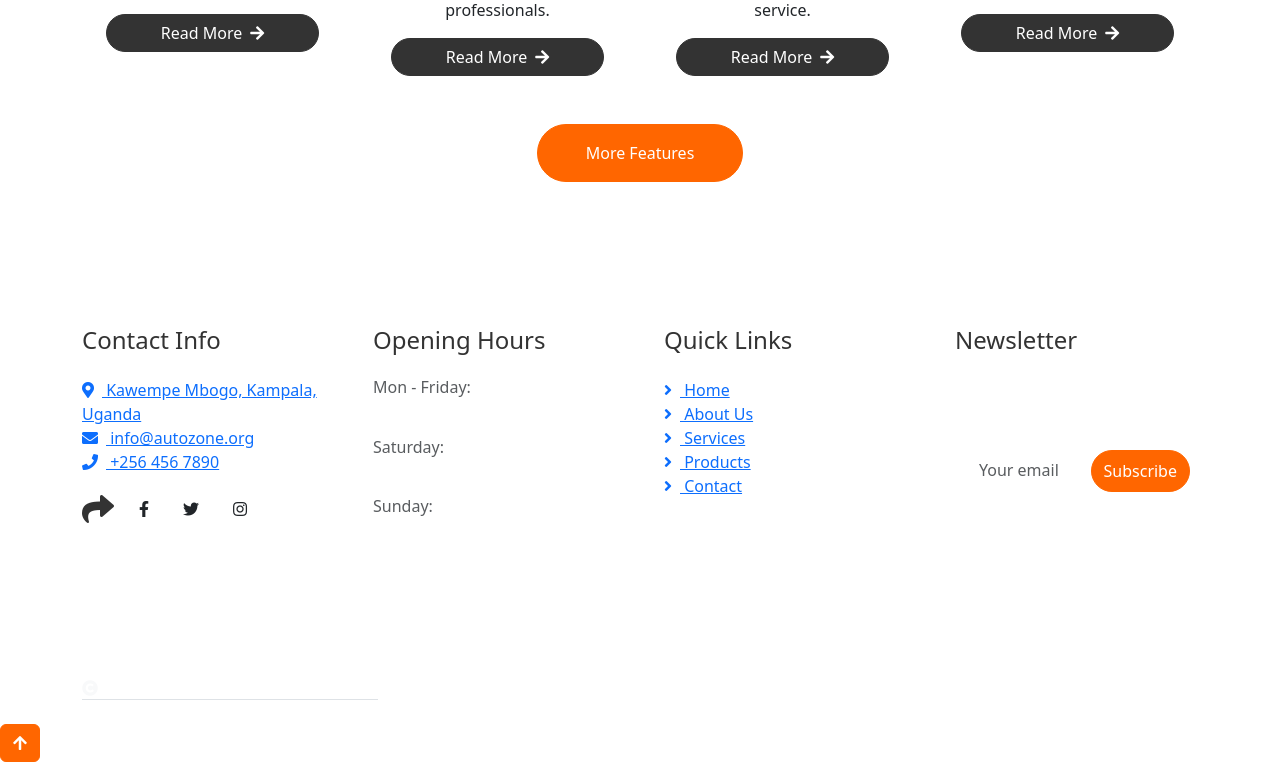
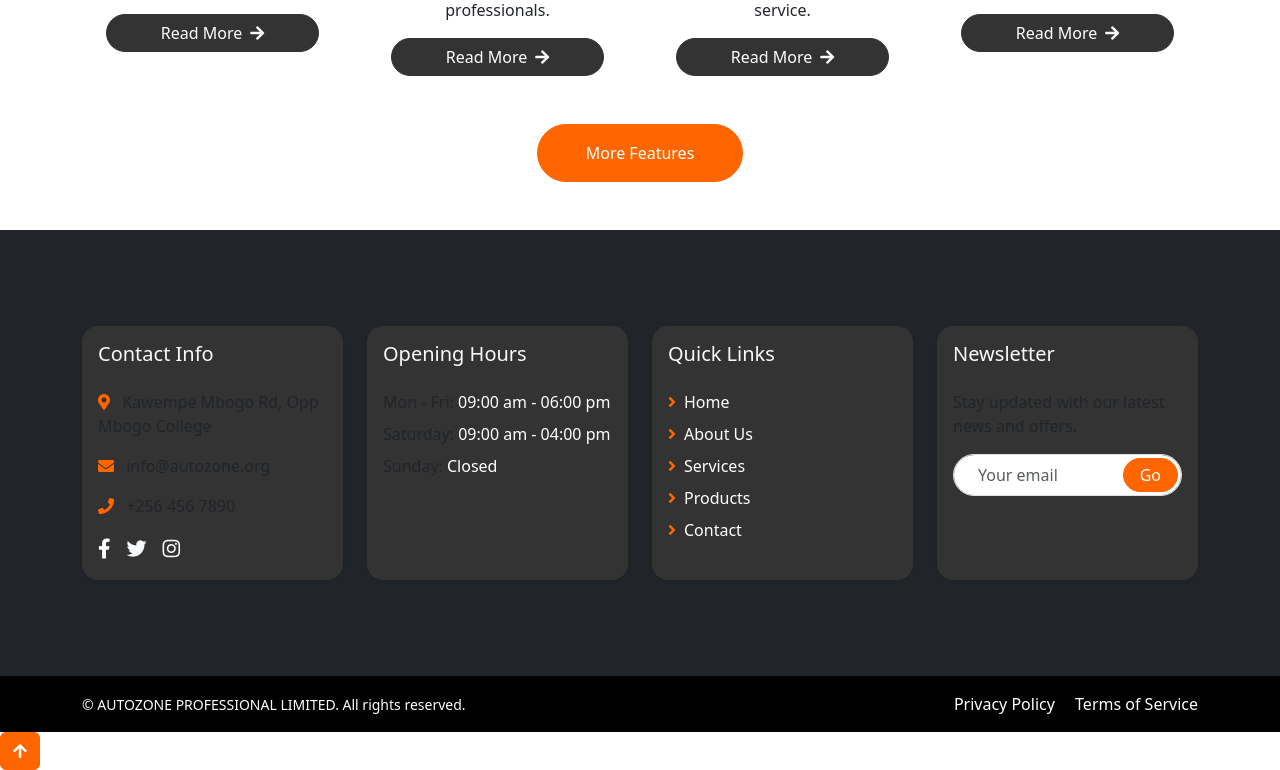
Before and after one commit to AutoZone-Professional-Ltd/website, a Django app: page / in a window 1280 px wide. Shown: the part 2991-3761 px from the top of the page. Run offline with Django 5.2, Linux system fonts and the light colour scheme; some libraries are stand-ins or nearby versions.

Commit message:
update the footer to include the cards

```diff
--- a/website/templates/includes/footer.html
+++ b/website/templates/includes/footer.html
@@ -1,76 +1,92 @@
 {% load static %}
-<div class="container-fluid footer py-5 wow fadeIn" data-wow-delay="0.2s">
+<div class="container-fluid bg-dark text-white py-5 wow fadeIn" data-wow-delay="0.2s">
   <div class="container py-5">
-        <div class="row g-5">
-            <div class="col-md-6 col-lg-6 col-xl-3">
-                <div class="footer-item d-flex flex-column">
-                    <h4 class="text-secondary mb-4">Contact Info</h4>
-                    <a href=""><i class="fa fa-map-marker-alt me-2"></i> Kawempe Mbogo, Kampala, Uganda</a>
-                    <a href=""><i class="fas fa-envelope me-2"></i> info@autozone.org</a>
-                    <a href=""><i class="fas fa-phone me-2"></i> +256 456 7890</a>
-                    <div class="d-flex align-items-center mt-3">
-                        <i class="fas fa-share fa-2x text-secondary me-2"></i>
-                        <a class="btn mx-1" href=""><i class="fab fa-facebook-f"></i></a>
-                        <a class="btn mx-1" href=""><i class="fab fa-twitter"></i></a>
-                        <a class="btn mx-1" href=""><i class="fab fa-instagram"></i></a>
+    <div class="row g-4">
+
+      <!-- Contact Card -->
+      <div class="col-md-6 col-xl-3">
+        <div class="card bg-secondary bg-opacity-10 border-0 rounded-4 shadow-sm h-100">
+          <div class="card-body">
+            <h5 class="text-light mb-4">Contact Info</h5>
+            <p><i class="fa fa-map-marker-alt me-2 text-primary"></i> Kawempe Mbogo Rd, Opp Mbogo College</p>
+            <p><i class="fas fa-envelope me-2 text-primary"></i> info@autozone.org</p>
+            <p><i class="fas fa-phone me-2 text-primary"></i> +256 456 7890</p>
+            <div class="d-flex mt-3">
+              <a class="text-light me-3 fs-5" href="#"><i class="fab fa-facebook-f"></i></a>
+              <a class="text-light me-3 fs-5" href="#"><i class="fab fa-twitter"></i></a>
+              <a class="text-light fs-5" href="#"><i class="fab fa-instagram"></i></a>
             </div>
           </div>
         </div>
-            <div class="col-md-6 col-lg-6 col-xl-3">
-                <div class="footer-item d-flex flex-column">
-                    <h4 class="text-secondary mb-4">Opening Hours</h4>
-                    <div class="mb-3">
-                        <h6 class="text-muted mb-0">Mon - Friday:</h6>
-                        <p class="text-white mb-0">09:00 am to 06:00 pm</p>
       </div>
-                    <div class="mb-3">
-                        <h6 class="text-muted mb-0">Saturday:</h6>
-                        <p class="text-white mb-0">09:00 am to 04:00 pm</p>
-                    </div>
-                    <div class="mb-3">
-                        <h6 class="text-muted mb-0">Sunday:</h6>
-                        <p class="text-white mb-0">Closed</p>
+
+      <!-- Hours Card -->
+      <div class="col-md-6 col-xl-3">
+        <div class="card bg-secondary bg-opacity-10 border-0 rounded-4 shadow-sm h-100">
+          <div class="card-body">
+            <h5 class="text-light mb-4">Opening Hours</h5>
+            <p class="mb-2">Mon - Fri: <span class="text-white">09:00 am - 06:00 pm</span></p>
+            <p class="mb-2">Saturday: <span class="text-white">09:00 am - 04:00 pm</span></p>
+            <p class="mb-0">Sunday: <span class="text-white">Closed</span></p>
           </div>
         </div>
       </div>
-            <div class="col-md-6 col-lg-6 col-xl-3">
-                <div class="footer-item d-flex flex-column">
-                    <h4 class="text-secondary mb-4">Quick Links</h4>
-                    <a href="#" class=""><i class="fas fa-angle-right me-2"></i> Home</a>
-                    <a href="#" class=""><i class="fas fa-angle-right me-2"></i> About Us</a>
-                    <a href="#" class=""><i class="fas fa-angle-right me-2"></i> Services</a>
-                    <a href="#" class=""><i class="fas fa-angle-right me-2"></i> Products</a>
-                    <a href="#" class=""><i class="fas fa-angle-right me-2"></i> Contact</a>
+
+      <!-- Quick Links Card -->
+      <div class="col-md-6 col-xl-3">
+        <div class="card bg-secondary bg-opacity-10 border-0 rounded-4 shadow-sm h-100">
+          <div class="card-body">
+            <h5 class="text-light mb-4">Quick Links</h5>
+            <ul class="list-unstyled">
+              <li class="mb-2"><a href="#" class="text-white text-decoration-none hover-link"><i class="fas fa-angle-right me-2 text-primary"></i>Home</a></li>
+              <li class="mb-2"><a href="#" class="text-white text-decoration-none hover-link"><i class="fas fa-angle-right me-2 text-primary"></i>About Us</a></li>
+              <li class="mb-2"><a href="#" class="text-white text-decoration-none hover-link"><i class="fas fa-angle-right me-2 text-primary"></i>Services</a></li>
+              <li class="mb-2"><a href="#" class="text-white text-decoration-none hover-link"><i class="fas fa-angle-right me-2 text-primary"></i>Products</a></li>
+              <li><a href="#" class="text-white text-decoration-none hover-link"><i class="fas fa-angle-right me-2 text-primary"></i>Contact</a></li>
+            </ul>
           </div>
         </div>
-            <div class="col-md-6 col-lg-6 col-xl-3">
-                <div class="footer-item">
-                    <h4 class="text-secondary mb-4">Newsletter</h4>
-                    <p class="text-white mb-3">Subscribe to our newsletter for updates and special offers.</p>
+      </div>
+
+      <!-- Newsletter Card -->
+      <div class="col-md-6 col-xl-3">
+        <div class="card bg-secondary bg-opacity-10 border-0 rounded-4 shadow-sm h-100">
+          <div class="card-body">
+            <h5 class="text-light mb-4">Newsletter</h5>
+            <p>Stay updated with our latest news and offers.</p>
             <form method="post" action="{% url 'subscribe' %}">
               {% csrf_token %}
-                        <div class="position-relative mx-auto rounded-pill">
-                            <input class="form-control border-0 rounded-pill w-100 py-3 ps-4 pe-5" type="email" name="email" placeholder="Your email" required>
-                            <button type="submit" class="btn btn-primary rounded-pill position-absolute top-0 end-0 py-2 mt-2 me-2">Subscribe</button>
+              <div class="position-relative">
+                <input type="email" name="email" class="form-control rounded-pill ps-4 pe-5 py-2" placeholder="Your email" required>
+                <button type="submit" class="btn btn-primary position-absolute top-0 end-0 mt-1 me-1 rounded-pill px-3 py-1">Go</button>
               </div>
             </form>
           </div>
         </div>
       </div>
+
+    </div>
   </div>
 </div>
 
-<div class="container-fluid copyright py-4">
-    <div class="container">
-        <div class="row g-4 align-items-center">
-            <div class="col-md-6 text-center text-md-start mb-md-0">
-                <span class="text-white"><a href="#" class="border-bottom text-white"><i class="fas fa-copyright text-light me-2"></i>AUTOZONE PROFESSIONAL LIMITED</a>, All rights reserved.</span>
+<!-- Footer Bottom -->
+<div class="container-fluid bg-black text-white py-3">
+  <div class="container d-flex flex-column flex-md-row justify-content-between align-items-center">
+    <div class="text-center text-md-start mb-2 mb-md-0">
+      <small>&copy; AUTOZONE PROFESSIONAL LIMITED. All rights reserved.</small>
     </div>
-            <div class="col-md-6 text-center text-md-end text-white">
-                <a href="#" class="text-white me-2">Privacy Policy</a>
-                <span class="text-white">|</span>
-                <a href="#" class="text-white mx-2">Terms of Service</a>
+    <div class="text-center text-md-end">
+      <a href="#" class="text-white text-decoration-none me-3 hover-link">Privacy Policy</a>
+      <a href="#" class="text-white text-decoration-none hover-link">Terms of Service</a>
     </div>
   </div>
 </div>
-</div>
+
+<!-- Optional: Add hover effect for links -->
+<style>
+  .hover-link:hover {
+    color: #0d6efd !important;
+    text-decoration: underline;
+    transition: all 0.3s ease-in-out;
+  }
+</style>
```
Also changed, not shown: autozone/wsgi.py (+0 -8 lines). Lines whose indentation alone changed are shown as unchanged.
